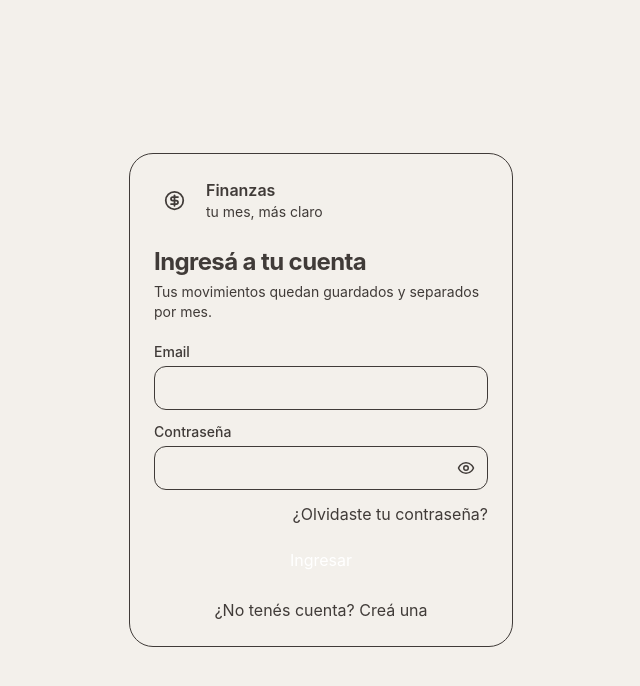
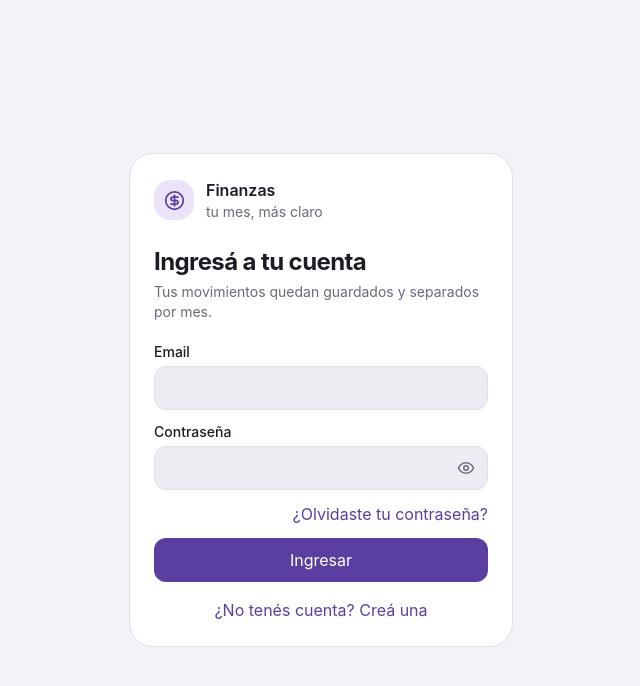
Before and after one commit to agostinelligino230-wq/finanzas, a React (Vite) app: page / in a window 1280 px wide. Shown: the top 686 px of the page, without its empty margins (319-959 px from the left). Built offline with nearby package versions, Linux system fonts and the light colour scheme; no server answers.

Commit message:
Paleta de colores nueva (claro y oscuro)

```diff
--- a/src/styles.css
+++ b/src/styles.css
@@ -42,3 +42,55 @@ button:disabled { cursor: not-allowed; }
 input::placeholder { color: #aaa19a; opacity: 1; }
 select option { background: #fffdfa; color: #403b38; }
 :root[data-theme="dark"] select option { background: #2b2826; color: #eee9e3; }
+
+/* Identidad visual: superficies planas, morado uva y acento amarillo */
+:root {
+  --bg: #f4f2f7;
+  --surface: #ffffff;
+  --surface-2: #eeebf3;
+  --border: #e2dde9;
+  --text: #1e1b24;
+  --muted: #6e6779;
+  --primary: #5b3fa0;
+  --primary-strong: #4a3288;
+  --primary-soft: #ebe4f8;
+  --primary-text: #5b3fa0;
+  --hero: #3a2866;
+  --hero-text: #ffffff;
+  --accent: #f5b72e;
+  --accent-text: #2b1e00;
+  --income: #17885b;
+  --expense: #c9344d;
+  --expense-soft: #fbe8eb;
+  --chart-income: #2f6fd6;
+  --chart-expense: #d9701f;
+  --chart-saving: #7b5bd0;
+}
+
+:root[data-theme="dark"] {
+  --bg: #111013;
+  --surface: #1b1a1f;
+  --surface-2: #25232b;
+  --border: #302c37;
+  --text: #f2eff7;
+  --muted: #a39cb0;
+  --primary: #7c5fd6;
+  --primary-strong: #9a80ec;
+  --primary-soft: #2c2443;
+  --primary-text: #c3b4f6;
+  --hero: #2b1f4a;
+  --hero-text: #ffffff;
+  --accent: #f5b72e;
+  --accent-text: #2b1e00;
+  --income: #45c98c;
+  --expense: #ff7086;
+  --expense-soft: #3a1f26;
+  --chart-income: #4c8df0;
+  --chart-expense: #d9742a;
+  --chart-saving: #9174e0;
+}
+
+html, body, :root[data-theme], :root[data-theme] body {
+  background: var(--bg);
+  color: var(--text);
+}
```
